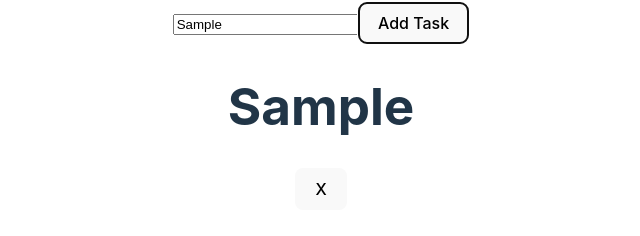
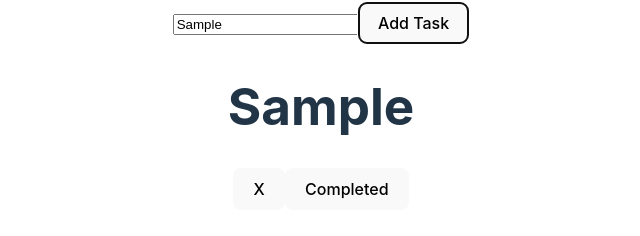
Before and after one commit to Caryourdaysbm/react-to-do-list, a React (Vite) app: page / in a window 1280 px wide. Both pictures are taken after typing "Sample" into the empty fields and a click on the button "Add Task". Shown: the part 294-530 px from the top of the page, without its empty margins (319-959 px from the left). Built offline with nearby package versions, Linux system fonts and the light colour scheme.

Commit message:
yet to add css

```diff
--- a/src/App.jsx
+++ b/src/App.jsx
@@ -1,5 +1,6 @@
 import { useState } from 'react'
 import './App.css'
+import { Task } from './Task'
 
 function App() {
   const [newTask, setNewTask] = useState('')
@@ -13,6 +14,7 @@
     const task = {
       id: todolist.length === 0 ? 1 : todolist[todolist.length-1].id+1,
       taskName: newTask,
+      completed: false,
     }
     setTodolist([...todolist, task])
   }
@@ -21,6 +23,16 @@
 
   setTodolist(todolist.filter((task)=> task.id !== id))
 }
+const completeTask = (id) => {
+  setTodolist(todolist.map((task)=> {
+  if (task.id===id){
+   return {...task, completed:true}
+  } else{
+    return task
+  }
+}))
+}
+
   return (
     <div className='body'>
 <div className="addTask">
@@ -30,10 +42,9 @@
 </div>
 <div className="list">
   {todolist.map((task)=>{
-    return <div>
-      <h1>{task.taskName} </h1>
-      <button onClick={()=> deleteTask(task.id)}>X</button>
-      </div>
+  return <Task taskName={task.taskName} id={task.id} deleteTask={deleteTask}
+  completeTask={completeTask} completed={task.completed}/>
+
   })}
 </div>
     </div>
--- /dev/null
+++ b/src/Task.jsx
@@ -0,0 +1,10 @@
+export const Task = (props) => {
+    return (
+    <div className='task'
+     style={{ backgroundColor: props.completed ? "green": 'white'}}>
+    <h1>{props.taskName} </h1>
+    <button onClick={()=> props.deleteTask(props.id)}>X</button>
+    <button onClick={()=> props.completeTask(props.id)}>Completed</button>
+    </div>
+    );
+}
```
